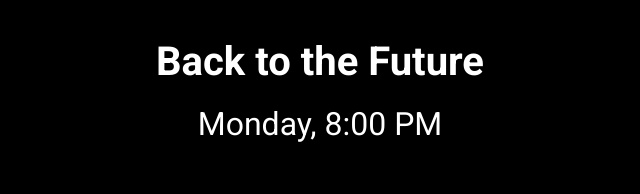
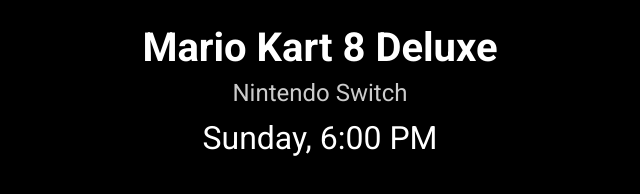
Before and after one commit to chrisd2020/Showtimes, a plain HTML site: page entrance.html in a window 1280 px wide. Shown: the part 570-764 px from the top of the page, without its empty margins (320-960 px from the left). Drawn offline with Linux system fonts and the light colour scheme.

Commit message:
Add Mario Kart, Split Fiction

```diff
--- a/movies.json
+++ b/movies.json
@@ -1,4 +1,16 @@
 [
+    {
+      "title": "Mario Kart 8 Deluxe",
+      "episode": "Nintendo Switch",
+      "poster": "images/mk8d.jpg",
+      "showtime": "Sunday, 6:00 PM"
+    },
+    {
+      "title": "Split Fiction",
+      "episode": "PC",
+      "poster": "images/sf.jpg",
+      "showtime": "Sunday, 6:00 PM"
+    },
     {
       "title": "Back to the Future",
       "episode": "",
```
Also changed, not shown: index.html (+9 -0 lines), images/sf.jpg (added), 1 other file.
